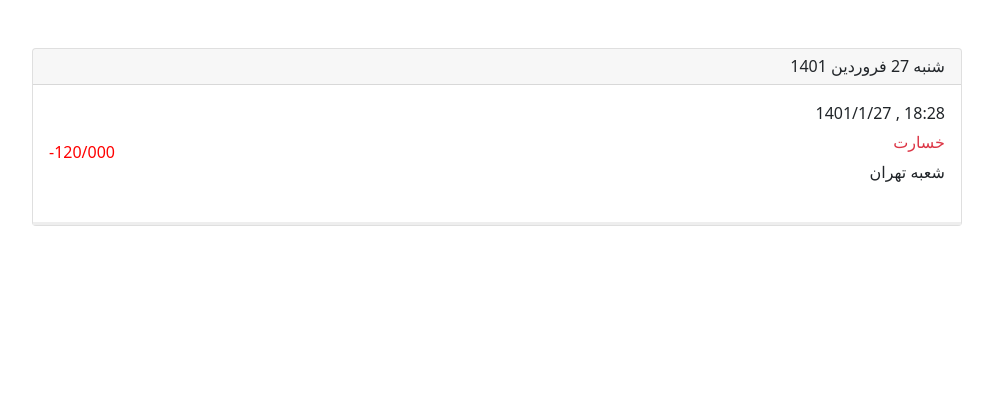
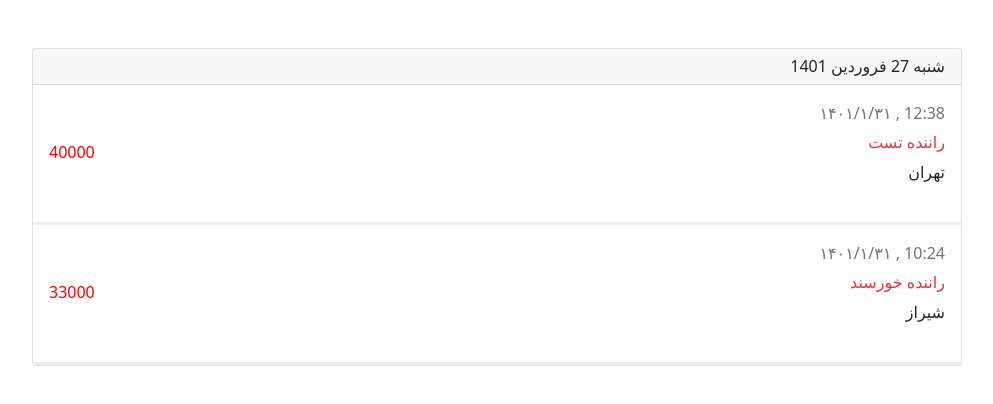
Before and after one commit to masoodhesami/View-restaurant-transactions, a React (Create React App) app: page / in a window 1280 px wide. Shown: the top 404 px of the page, without its empty margins (187-1180 px from the left). Built offline with nearby package versions, Linux system fonts and the light colour scheme.

Commit message:
renderCards component added and dateFormater created

```diff
--- a/src/App.tsx
+++ b/src/App.tsx
@@ -1,24 +1,15 @@
-import React, {useEffect} from 'react';
+import React from 'react';
 import './App.css';
-import Card from "./components/Card/Card";
 import CardHeader from "./components/Card/CardHeader";
 import Layout from "./components/Layout/Layout";
-import {useSelector, useDispatch} from "react-redux";
-import {getData} from "./state/actions/action";
-import {iState} from "./state/reducers/reducer"
+import RenderCards from "./components/RenderCards/RenderCards";
 
 function App() {
-    const data = useSelector((state: iState) => state.transactionsData);
-    const dispatch = useDispatch();
-    useEffect(() => {
-        dispatch(getData());
-    }, []);
-    console.log(data)
 
     return (
         <Layout>
             <CardHeader>
-                <Card/>
+               <RenderCards/>
             </CardHeader>
         </Layout>
     );
--- a/src/components/Card/Card.tsx
+++ b/src/components/Card/Card.tsx
@@ -1,17 +1,28 @@
 import React from 'react';
 import styles from "./Card.module.css"
+import {iState} from "../../state/reducers/reducer"
 
-const Card = () => {
+const Card: React.FC<iState> = ({transactionsData}) => {
+
+    const dateConverter = (dateTime: String) => {
+        const date = new Date(String(dateTime))
+        return date.getHours() + ":" + date.getMinutes() + " , " + date.toLocaleDateString('fa-IR')
+    }
+
     return (
         <>
-            <div className="card-body">
-                <p className="card-title">18:28 , 1401/1/27</p>
-                <h6 className="card-text text-danger">خسارت</h6>
-                <p>شعبه تهران</p>
-                <div className={"d-flex justify-content-end"}>
-                    <p className={`${styles.position} ${styles.redColor}`}>120/000-</p>
-                </div>
-            </div>
+            {transactionsData.trip_financials && transactionsData.trip_financials.map(item =>
+                <div key={String(item.id)}
+                     className="card-body">
+                    <p className="card-title text-muted">
+                        {dateConverter(String(item.request_datetime))}
+                    </p>
+                    <h6 className="card-text text-danger">{item.driver}</h6>
+                    <p>{item.hub.title}</p>
+                    <div className={"d-flex justify-content-end"}>
+                        <p className={`${styles.position} ${styles.redColor}`}>{String(item.final_price)}</p>
+                    </div>
+                </div>)}
         </>
     );
 };
--- a/src/components/RenderCards/RenderCards.tsx
+++ b/src/components/RenderCards/RenderCards.tsx
@@ -1,14 +1,19 @@
-import React from 'react';
-import {useSelector} from "react-redux";
+import React, {useEffect} from 'react';
+import {useDispatch, useSelector} from "react-redux";
 import {iState} from "../../state/reducers/reducer"
 import Card from "../Card/Card";
+import {getData} from "../../state/actions/action";
 
 
 const RenderCards = () => {
     const data = useSelector((state: iState) => state.transactionsData);
+    const dispatch = useDispatch();
+    useEffect(() => {
+        dispatch(getData());
+    }, []);
     return (
         <>
-            <Card/>
+                <Card transactionsData={data}/>
         </>
     );
 };
--- a/src/state/actions/action.ts
+++ b/src/state/actions/action.ts
@@ -6,7 +6,6 @@ import {Action} from "../reducers/reducer"
 export const getData = (): any => async (dispatch: Dispatch<Action>) => {
     try {
         const json = await axios.get("data.json");
-        // console.log(json.data);
         dispatch({
             type: Transactions.LOAD_SUCCESS,
             payload: json.data,
```
Also changed, not shown: src/state/reducers/reducer.ts (+28 -31 lines).
